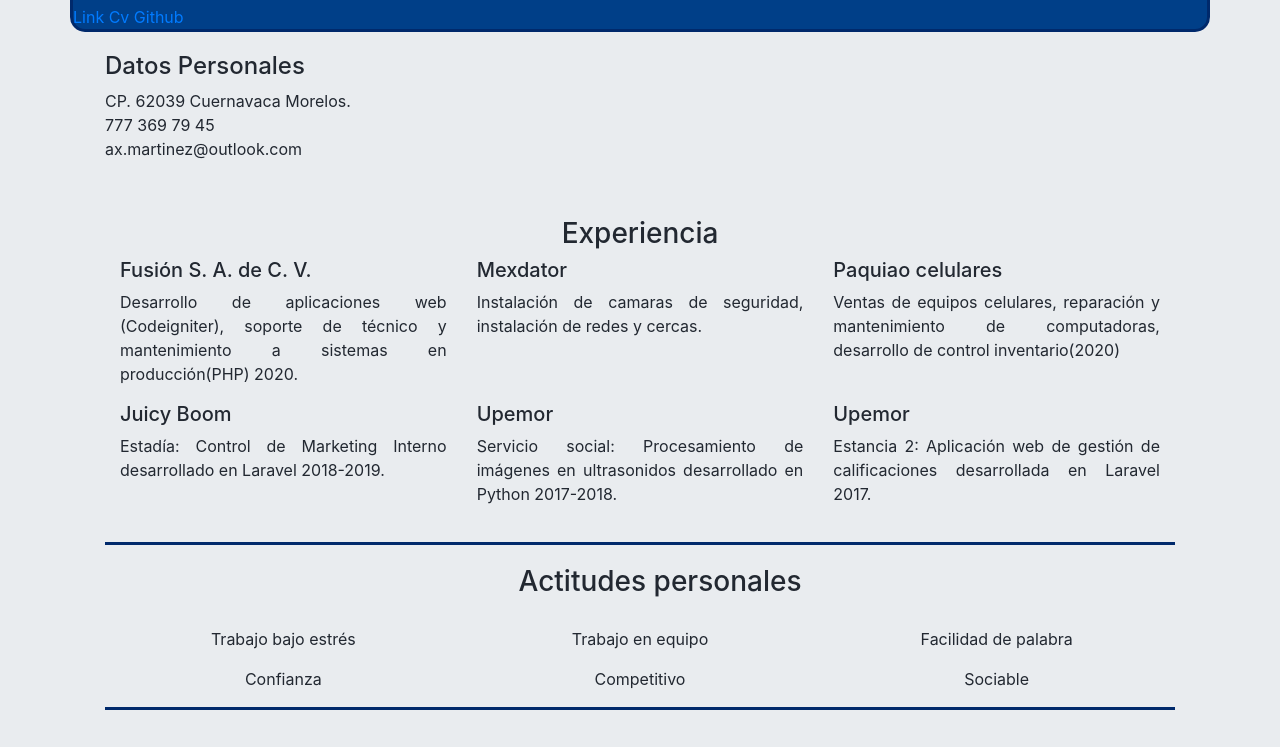
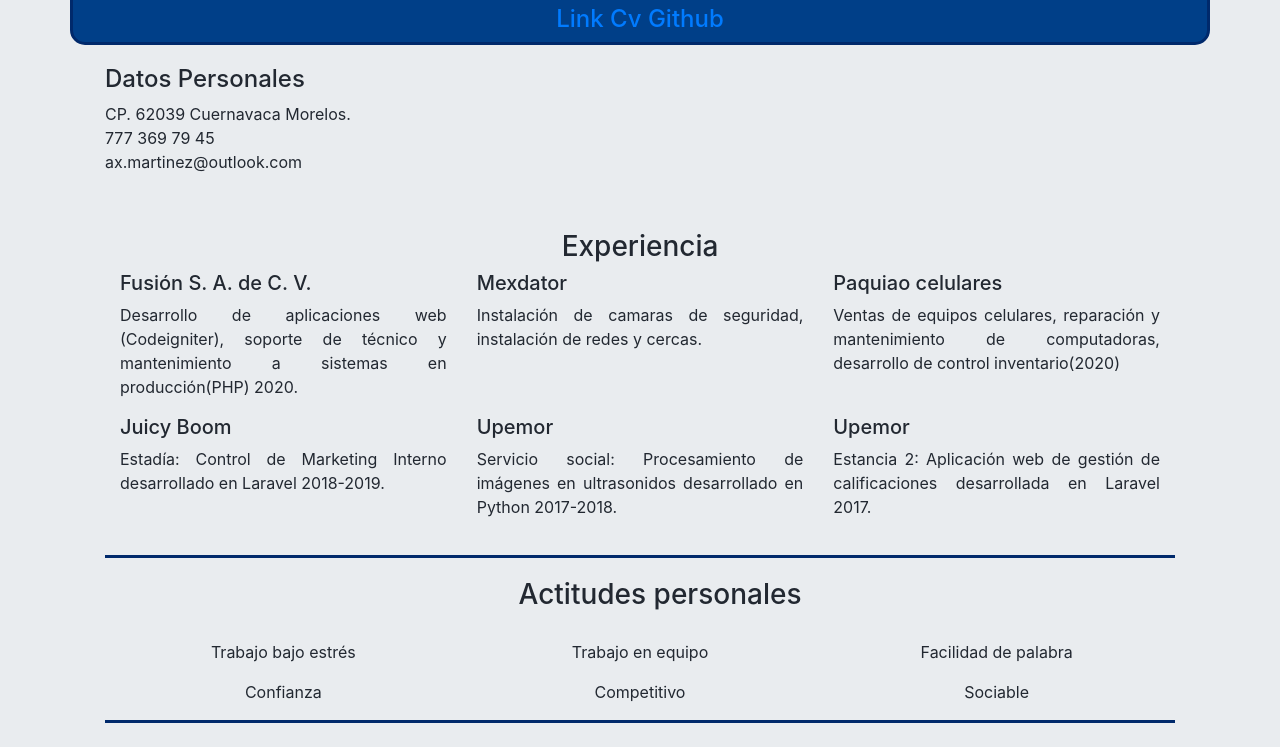
Before and after one commit to axmartinez/cv_AxelMatinez, a plain HTML site: page index.html in a window 1280 px wide. Shown: the part 230-977 px from the top of the page. Drawn offline with nearby package versions, Linux system fonts and the light colour scheme.

Commit message:
Update index.html

```diff
--- a/index.html
+++ b/index.html
@@ -28,8 +28,8 @@
         <h1>Allan Axel Martínez Ramírez</h1>
         <h2>Ingeniero en Informática</h2>
         <h3>Número de cédula profesional: 11638560</h3>
+        <h4><a href="https://axmartinez.github.io/cv_AxelMatinez/">Link Cv Github</a></h4>
       </div>
-    <a href="https://axmartinez.github.io/cv_AxelMatinez/">Link Cv Github</a>
     </div>
     <div class="row">
       <div class="col-12 text-left margen">
```
